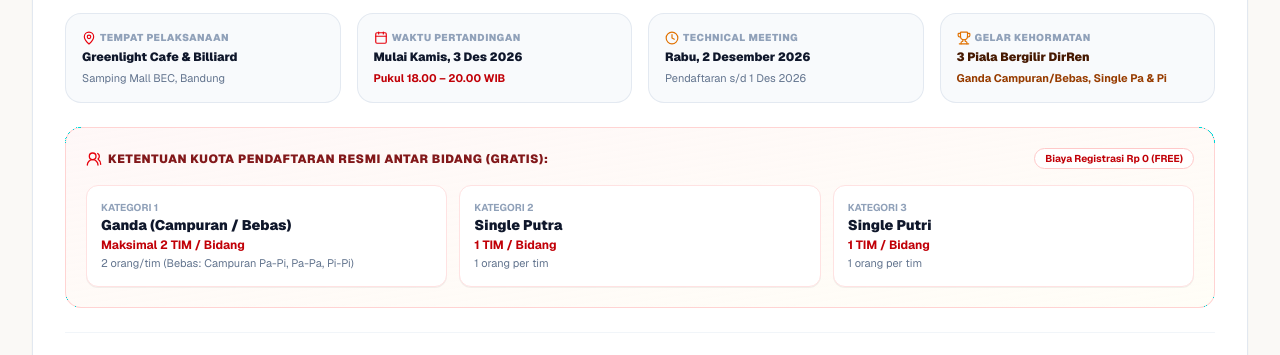
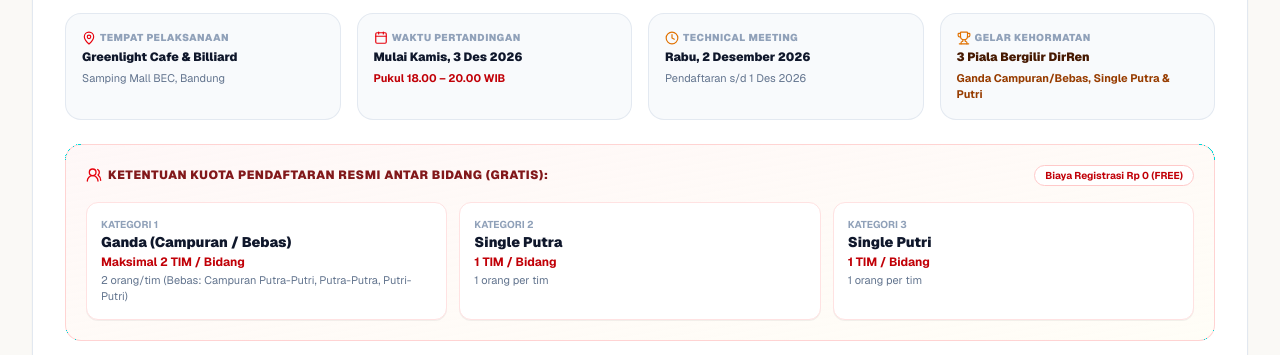
Before and after one commit to zseank213/billiard-tournament, a Next.js app: page /regulation in a window 1280 px wide. Shown: the part 237-592 px from the top of the page. Built offline with nearby package versions, Linux system fonts and the light colour scheme; no server answers; the database is empty.

Commit message:
fix: change abbreviations Pa/Pi to full words Putra/Putri across views

```diff
--- a/src/components/RegulationView.tsx
+++ b/src/components/RegulationView.tsx
@@ -184,7 +184,7 @@ export const RegulationView: React.FC<RegulationViewProps> = ({
             <p className="font-black text-amber-950 text-xs leading-snug">
               3 Piala Bergilir DirRen
             </p>
-            <p className="text-[11px] text-amber-800 font-bold">Ganda Campuran/Bebas, Single Pa &amp; Pi</p>
+            <p className="text-[11px] text-amber-800 font-bold">Ganda Campuran/Bebas, Single Putra &amp; Putri</p>
           </div>
         </div>
 
@@ -205,7 +205,7 @@ export const RegulationView: React.FC<RegulationViewProps> = ({
               <span className="text-[10px] font-bold uppercase text-slate-400 block">Kategori 1</span>
               <p className="text-sm font-black text-slate-900">Ganda (Campuran / Bebas)</p>
               <p className="text-xs text-red-700 font-bold mt-0.5">Maksimal 2 TIM / Bidang</p>
-              <p className="text-[11px] text-slate-500 mt-0.5">2 orang/tim (Bebas: Campuran Pa-Pi, Pa-Pa, Pi-Pi)</p>
+              <p className="text-[11px] text-slate-500 mt-0.5">2 orang/tim (Bebas: Campuran Putra-Putri, Putra-Putra, Putri-Putri)</p>
             </div>
 
             <div className="p-3.5 rounded-xl bg-white border border-red-100 shadow-2xs">
--- a/src/components/liquipedia/GroupStageView.tsx
+++ b/src/components/liquipedia/GroupStageView.tsx
@@ -104,7 +104,7 @@ export const GroupStageView: React.FC = () => {
     {
       id: "ganda-putra",
       title: "Kategori Ganda (Campuran / Bebas)",
-      subtitle: "Maksimal 2 Tim / Bidang • Boleh Campuran Pa-Pi, Pa-Pa, Pi-Pi • Piala Bergilir DirRen",
+      subtitle: "Maksimal 2 Tim / Bidang • Boleh Campuran Putra-Putri, Putra-Putra, Putri-Putri • Piala Bergilir DirRen",
       badge: "Piala Bergilir Utama",
       badgeColor: "bg-red-50 text-red-700 border-red-200",
       icon: Users2,
```
